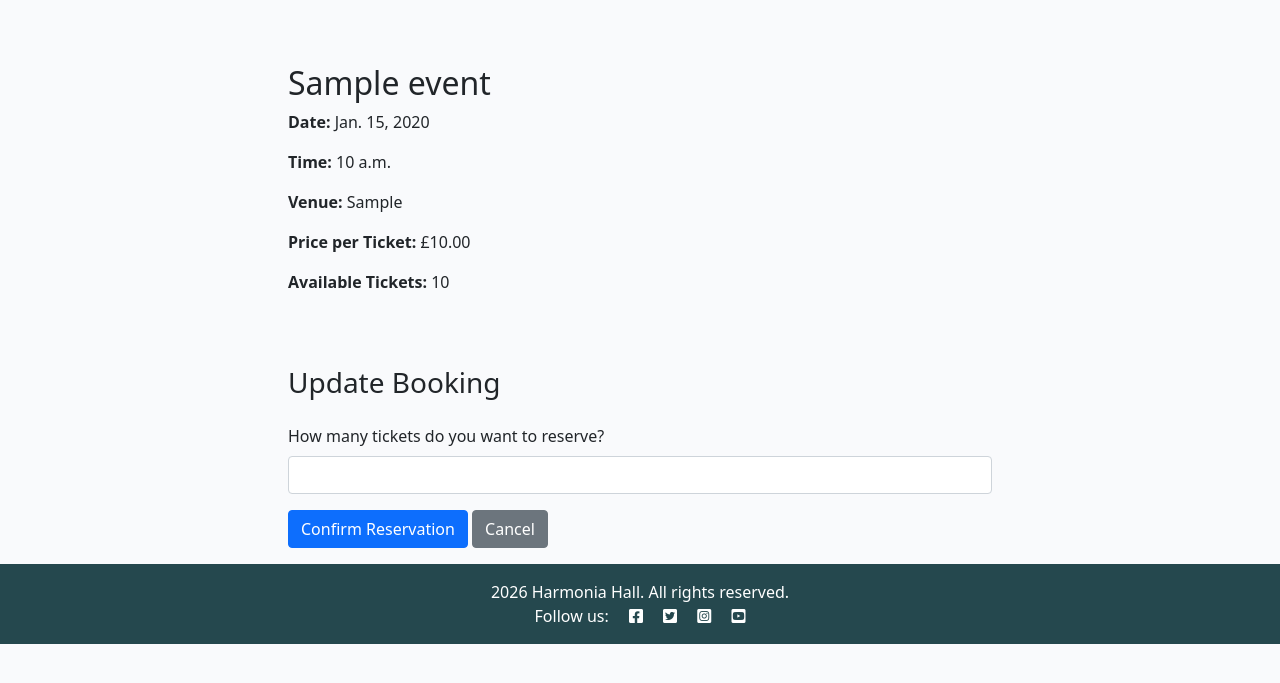
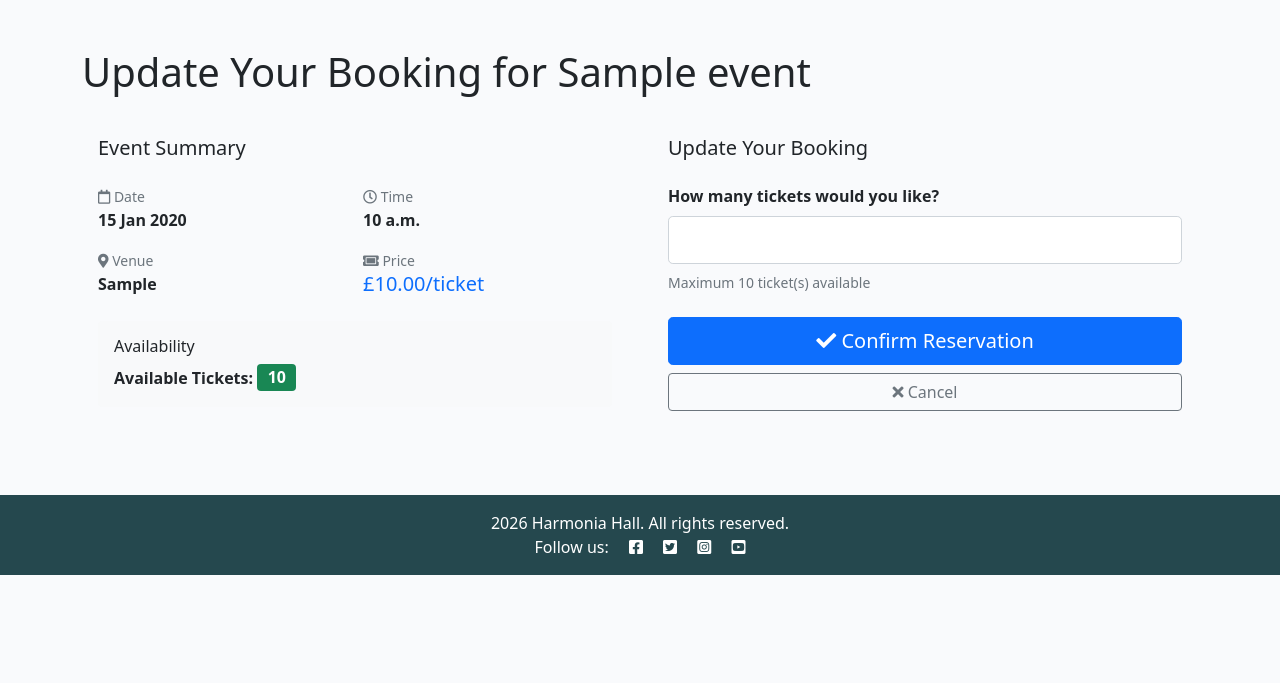
Before and after one commit to jonniecumming/harmonia_hall, a Django app: page /bookings/1/edit/ in a window 1280 px wide. Shown: the part 60-743 px from the top of the page. Run offline with Django 4.2, Linux system fonts and the light colour scheme; a user stored in the database is signed in; tables that the repository leaves empty hold one stand-in row (values such as "Sample post").

Commit message:
Enhance booking form layout with improved event summary display, ticket availability, and error handling.

```diff
--- a/events/templates/events/booking_form.html
+++ b/events/templates/events/booking_form.html
@@ -2,46 +2,120 @@
 {% load static %}
 
 {% block content %}
-<div class="container mt-5">
-    <div class="row justify-content-center">
-        <div class="col-md-8">
-            <!-- Event Details -->
-            <div class="card mb-4">
+<div class="container mt-5 mb-5">
+    {% if event %}
+        <h1 class="mb-4">Reserve Tickets for {{ event.title }}</h1>
+    {% else %}
+        <h1 class="mb-4">Update Your Booking for {{ object.event.title }}</h1>
+    {% endif %}
+
+    <div class="row">
+        <!-- Event Summary Card (Left) -->
+        <div class="col-12 col-lg-6 mb-4">
+            <div class="card h-100">
                 <div class="card-body">
+                    <h5 class="card-title mb-4">Event Summary</h5>
+
                     {% if event %}
-                        <h2 class="card-title">{{ event.title }}</h2>
-                        <p><strong>Date:</strong> {{ event.date }}</p>
-                        <p><strong>Time:</strong> {{ event.time }}</p>
-                        <p><strong>Venue:</strong> {{ event.venue }}</p>
-                        <p><strong>Price per Ticket:</strong> £{{ event.price }}</p>
-                    {% else %}
-                        <h2 class="card-title">{{ object.event.title }}</h2>
-                        <p><strong>Date:</strong> {{ object.event.date }}</p>
-                        <p><strong>Time:</strong> {{ object.event.time }}</p>
-                        <p><strong>Venue:</strong> {{ object.event.venue }}</p>
-                        <p><strong>Price per Ticket:</strong> £{{ object.event.price }}</p>
-                    {% endif %}
-                    <p><strong>Available Tickets:</strong> {{ available_seats }}</p>
+                        <div class="row g-3">
+                            <!-- Date -->
+                            <div class="col-6">
+                                <p class="mb-0">
+                                    <small class="text-muted"><i class="far fa-calendar"></i> Date</small><br>
+                                    <strong>{{ event.date|date:"d M Y" }}</strong>
+                                </p>
+                            </div>
+                            <!-- Time -->
+                            <div class="col-6">
+                                <p class="mb-0">
+                                    <small class="text-muted"><i class="far fa-clock"></i> Time</small><br>
+                                    <strong>{{ event.time }}</strong>
+                                </p>
+                            </div>
+                            <!-- Venue -->
+                            <div class="col-12 col-md-6">
+                                <p class="mb-0">
+                                    <small class="text-muted"><i class="fas fa-map-marker-alt"></i> Venue</small><br>
+                                    <strong>{{ event.venue }}</strong>
+                                </p>
+                            </div>
+                            <!-- Price -->
+                            <div class="col-12 col-md-6">
+                                <p class="mb-0">
+                                    <small class="text-muted"><i class="fas fa-ticket-alt"></i> Price</small><br>
+                                    <span class="h5 text-primary">£{{ event.price }}/ticket</span>
+                                </p>
                             </div>
                         </div>
 
-            <!-- Booking Form -->
+                        <!-- Available Tickets -->
+                        <div class="bg-light p-3 rounded mt-4">
+                            <h6 class="mb-2">Availability</h6>
+                            <p class="mb-0">
+                                <strong>Available Tickets:</strong>
+                                <span class="badge bg-success fs-6">{{ available_seats }}</span>
+                            </p>
+                        </div>
+                    {% else %}
+                        <div class="row g-3">
+                            <!-- Date -->
+                            <div class="col-6">
+                                <p class="mb-0">
+                                    <small class="text-muted"><i class="far fa-calendar"></i> Date</small><br>
+                                    <strong>{{ object.event.date|date:"d M Y" }}</strong>
+                                </p>
+                            </div>
+                            <!-- Time -->
+                            <div class="col-6">
+                                <p class="mb-0">
+                                    <small class="text-muted"><i class="far fa-clock"></i> Time</small><br>
+                                    <strong>{{ object.event.time }}</strong>
+                                </p>
+                            </div>
+                            <!-- Venue -->
+                            <div class="col-12 col-md-6">
+                                <p class="mb-0">
+                                    <small class="text-muted"><i class="fas fa-map-marker-alt"></i> Venue</small><br>
+                                    <strong>{{ object.event.venue }}</strong>
+                                </p>
+                            </div>
+                            <!-- Price -->
+                            <div class="col-12 col-md-6">
+                                <p class="mb-0">
+                                    <small class="text-muted"><i class="fas fa-ticket-alt"></i> Price</small><br>
+                                    <span class="h5 text-primary">£{{ object.event.price }}/ticket</span>
+                                </p>
+                            </div>
+                        </div>
+
+                        <!-- Available Tickets -->
+                        <div class="bg-light p-3 rounded mt-4">
+                            <h6 class="mb-2">Availability</h6>
+                            <p class="mb-0">
+                                <strong>Available Tickets:</strong>
+                                <span class="badge bg-success fs-6">{{ available_seats }}</span>
+                            </p>
+                        </div>
+                    {% endif %}
+                </div>
+            </div>
+        </div>
+
+        <!-- Booking Form (Right) -->
+        <div class="col-12 col-lg-6">
             <div class="card">
                 <div class="card-body">
                     {% if event %}
-                        <h3 class="card-title mb-4">Reserve Tickets</h3>
+                        <h5 class="card-title mb-4">Reserve Your Tickets</h5>
                     {% else %}
-                        <h3 class="card-title mb-4">Update Booking</h3>
+                        <h5 class="card-title mb-4">Update Your Booking</h5>
                     {% endif %}
 
-                    <form method="post">
-                        {% csrf_token %}
-
-                        <!-- Non-field errors (like duplicate bookings) -->
+                    <!-- Non-field errors -->
                     {% if form.non_field_errors %}
                         <div class="alert alert-danger alert-dismissible fade show" role="alert">
-                                <strong>Unable to Book:</strong>
-                                <ul class="mb-0">
+                            <strong><i class="fas fa-exclamation-circle"></i> Unable to Book:</strong>
+                            <ul class="mb-0 mt-2">
                                 {% for error in form.non_field_errors %}
                                     <li>{{ error }}</li>
                                 {% endfor %}
@@ -50,24 +124,31 @@
                         </div>
                     {% endif %}
 
-                        <div class="mb-3">
+                    <form method="post" novalidate>
+                        {% csrf_token %}
+
+                        <!-- Number of Tickets Field -->
+                        <div class="mb-4">
                             <label for="id_number_of_tickets" class="form-label">
-                                How many tickets do you want to reserve?
+                                <strong>How many tickets would you like?</strong>
                             </label>
                             <input type="number"
                                    name="number_of_tickets"
                                    id="id_number_of_tickets"
-                                   class="form-control {% if form.number_of_tickets.errors %}is-invalid{% endif %}"
+                                   class="form-control form-control-lg {% if form.number_of_tickets.errors %}is-invalid{% endif %}"
                                    min="1"
                                    max="{{ available_seats }}"
                                    required>
+                            <small class="form-text text-muted d-block mt-2">
+                                Maximum {{ available_seats }} ticket(s) available
+                            </small>
                         </div>
 
-                        <!-- Field-specific errors (invalid ticket count) -->
+                        <!-- Field-specific errors -->
                         {% if form.number_of_tickets.errors %}
                             <div class="alert alert-danger alert-dismissible fade show" role="alert">
-                                <strong>Invalid Number of Tickets:</strong>
-                                <ul class="mb-0">
+                                <strong><i class="fas fa-exclamation-circle"></i> Invalid Number of Tickets:</strong>
+                                <ul class="mb-0 mt-2">
                                     {% for error in form.number_of_tickets.errors %}
                                         <li>{{ error }}</li>
                                     {% endfor %}
@@ -76,12 +157,21 @@
                             </div>
                         {% endif %}
 
-                        <button type="submit" class="btn btn-primary">Confirm Reservation</button>
+                        <!-- Action Buttons -->
+                        <div class="d-grid gap-2">
+                            <button type="submit" class="btn btn-primary btn-lg">
+                                <i class="fas fa-check"></i> Confirm Reservation
+                            </button>
                             {% if event %}
-                            <a href="{% url 'event-detail' event.slug %}" class="btn btn-secondary">Cancel</a>
+                                <a href="{% url 'event-detail' event.slug %}" class="btn btn-outline-secondary">
+                                    <i class="fas fa-times"></i> Cancel
+                                </a>
                             {% else %}
-                            <a href="{% url 'event-detail' object.event.slug %}" class="btn btn-secondary">Cancel</a>
+                                <a href="{% url 'event-detail' object.event.slug %}" class="btn btn-outline-secondary">
+                                    <i class="fas fa-times"></i> Cancel
+                                </a>
                             {% endif %}
+                        </div>
                     </form>
                 </div>
             </div>
```
Lines whose indentation alone changed are shown as unchanged.
